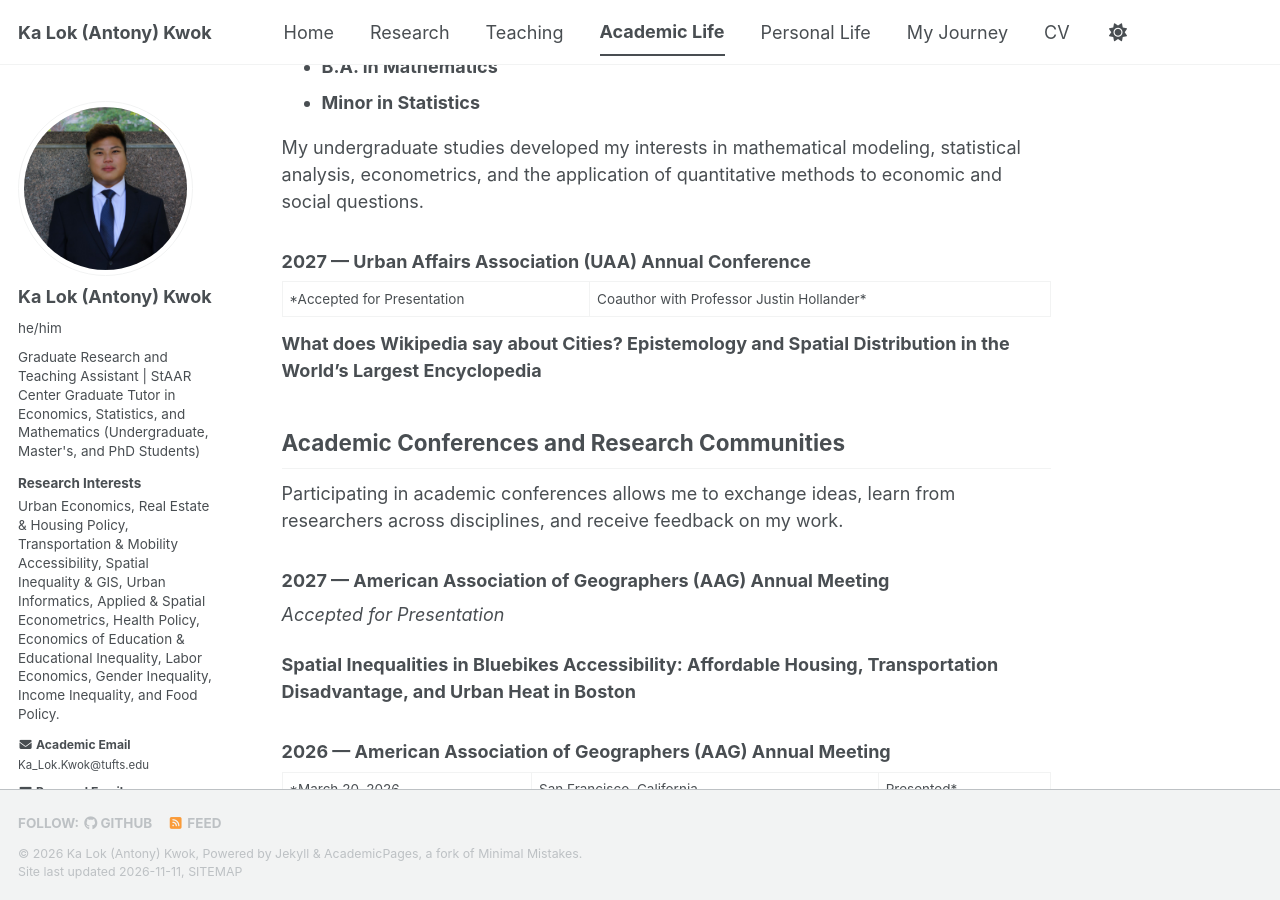
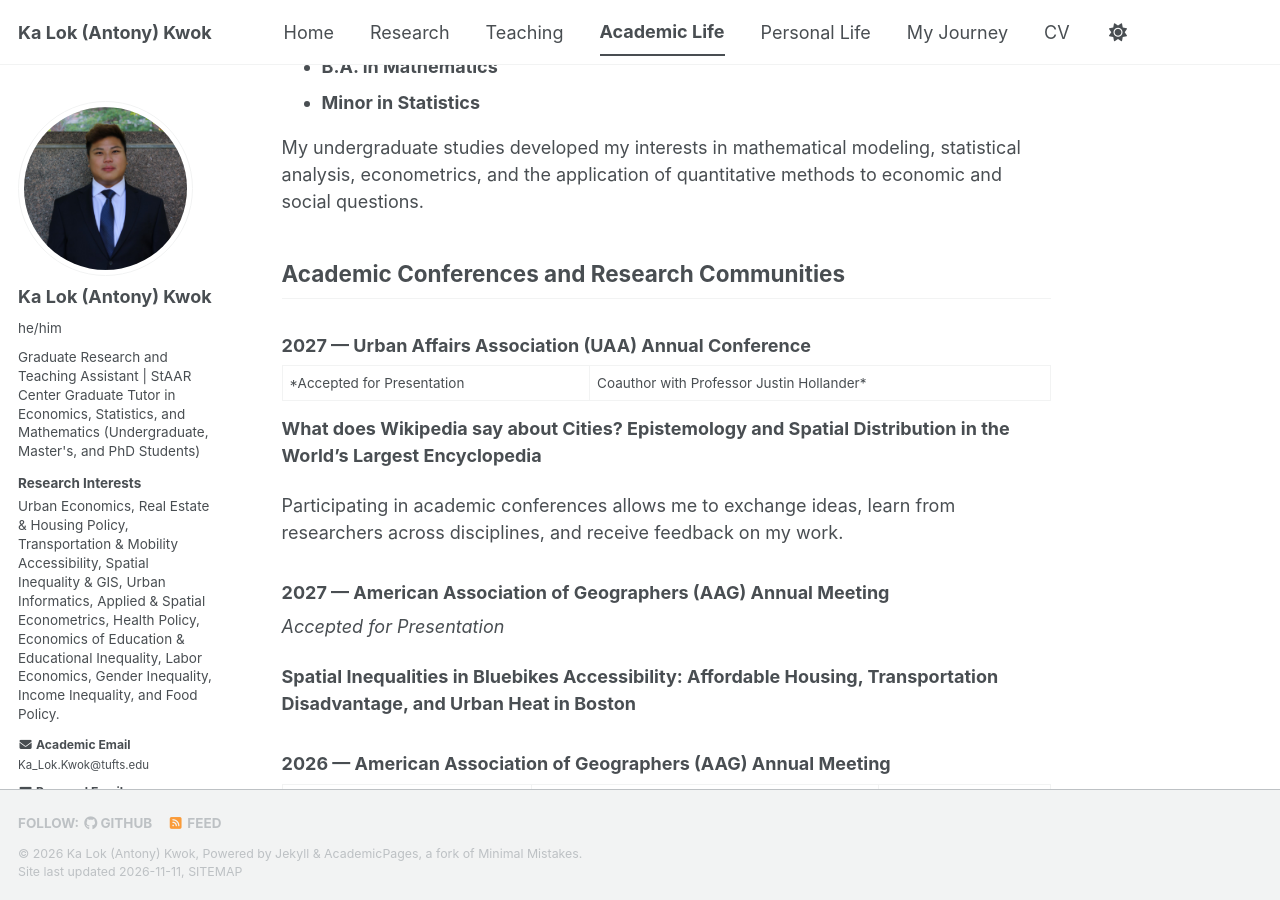
Before and after one commit to AntonyKaLokKwok/AntonyKaLokKwok.github.io, a Jekyll site: the page built from _pages/academic-life.md, in a window 1280 px wide and 900 px high, scrolled down 1001 px. Built offline with Jekyll 4.4.1, drawn with Linux system fonts in a browser that asks for light colours; a style sheet for code colours, icons or effects is not loaded.

```diff
--- a/_pages/academic-life.md
+++ b/_pages/academic-life.md
@@ -33,13 +33,13 @@ Completed graduate coursework in microeconomic theory, macroeconomic theory, sta
 
 My undergraduate studies developed my interests in mathematical modeling, statistical analysis, econometrics, and the application of quantitative methods to economic and social questions.
 
+## Academic Conferences and Research Communities
+
 ### 2027 — Urban Affairs Association (UAA) Annual Conference
 
 *Accepted for Presentation | Coauthor with Professor Justin Hollander*
 
 **What does Wikipedia say about Cities? Epistemology and Spatial Distribution in the World’s Largest Encyclopedia**
-
-## Academic Conferences and Research Communities
 
 Participating in academic conferences allows me to exchange ideas, learn from researchers across disciplines, and receive feedback on my work.
 
```
